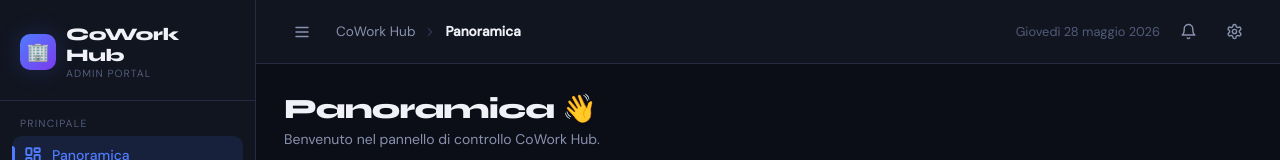
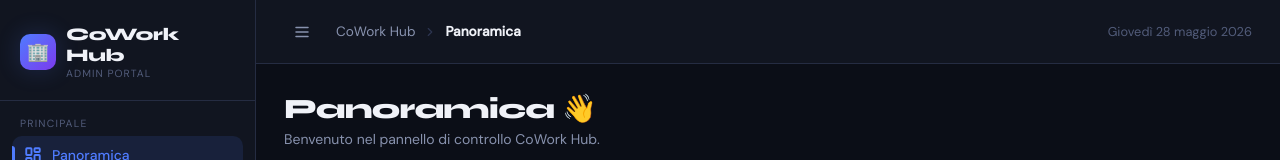
Before and after one commit to NicoMaker/Simulazione_Esame_FrontEnd, a React (Create React App) app: page / in a window 1280 px wide. Shown: the top 160 px of the page. Built offline with nearby package versions, Linux system fonts and the light colour scheme.

Commit message:
modifca navbar

```diff
--- a/src/components/Layout.js
+++ b/src/components/Layout.js
@@ -165,14 +165,7 @@ function Topbar({ onMobileToggle }) {
       </div>
 
       <div className="topbar-actions">
-        <span className="topbar-date">{todayCap}</span>
-        <button className="icon-btn">
-          <Bell size={17} />
-          {newBookings > 0 && <span className="notif-dot" />}
-        </button>
-        <button className="icon-btn">
-          <Settings size={17} />
-        </button>
+        <span className="topbar-date">{todayCap}  </span>
       </div>
     </header>
   );
```
